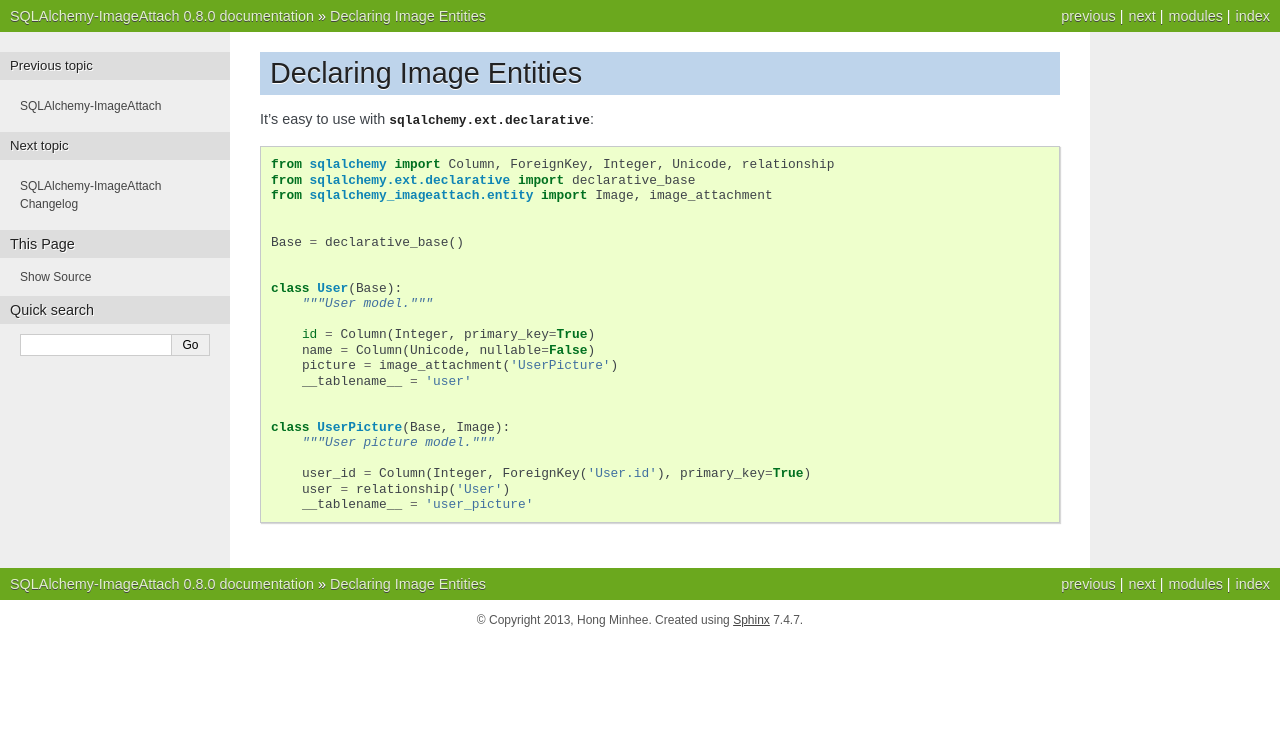
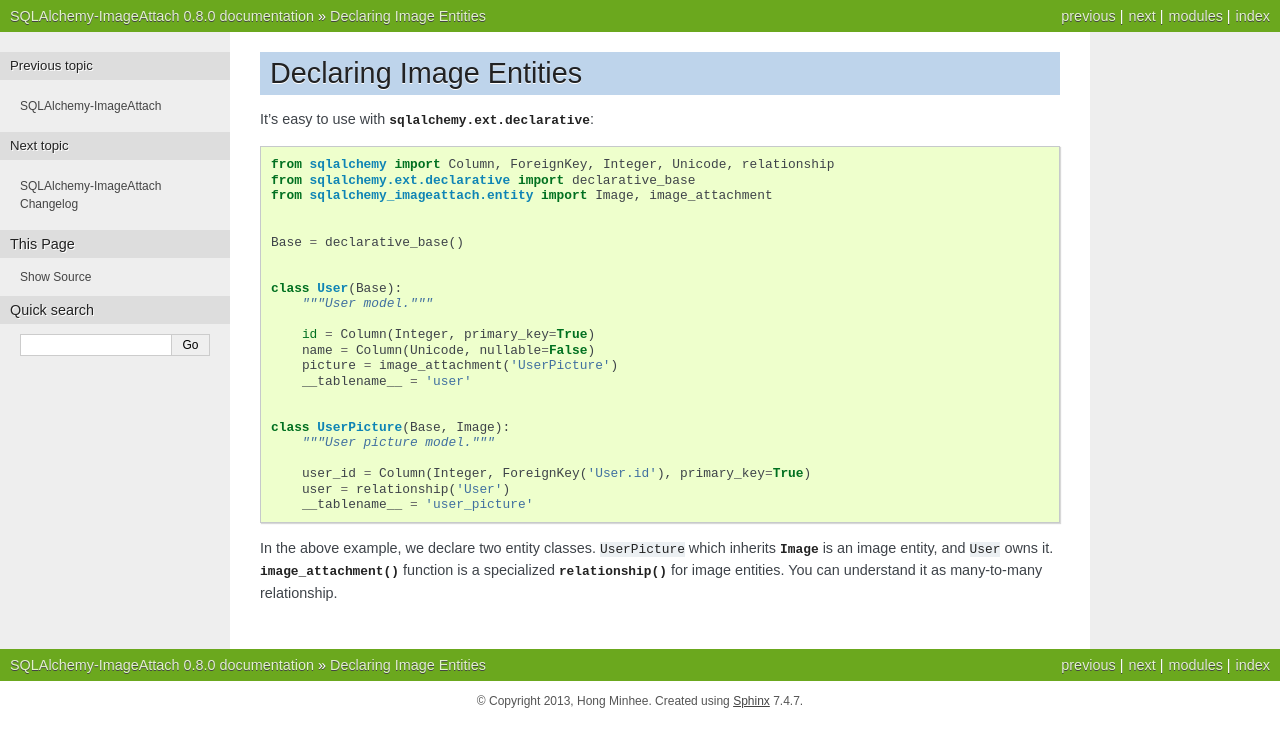
Before and after one commit to dahlia/sqlalchemy-imageattach, a Sphinx documentation site: the page built from docs/guide/declare.rst, in a window 1280 px wide. Shown: the top 747 px of the page. Built offline with Sphinx 7.4.7, drawn with Linux system fonts in a browser that asks for light colours.

Commit message:
Explain how to declare entities

```diff
--- a/docs/guide/declare.rst
+++ b/docs/guide/declare.rst
@@ -26,3 +26,9 @@ It's easy to use with :mod:`sqlalchemy.ext.declarative`::
         user_id = Column(Integer, ForeignKey('User.id'), primary_key=True)
         user = relationship('User')
         __tablename__ = 'user_picture'
+
+In the above example, we declare two entity classes.  ``UserPicture`` which
+inherits :class:`~sqlalchemy_imageattach.entity.Image` is an image entity,
+and ``User`` owns it.  :func:`~sqlalchemy_imageattach.entity.image_attachment()`
+function is a specialized :func:`~sqlalchemy.orm.relationship()` for image
+entities.  You can understand it as many-to-many relationship.
--- a/docs/index.rst
+++ b/docs/index.rst
@@ -28,6 +28,10 @@ Tested on various environments
 .. _SQLAlchemy: http://www.sqlalchemy.org/
 .. _S3: http://aws.amazon.com/s3/
 .. _RRS: http://aws.amazon.com/s3/#rss
+
+
+User's guide
+------------
 
 .. toctree::
 
```
